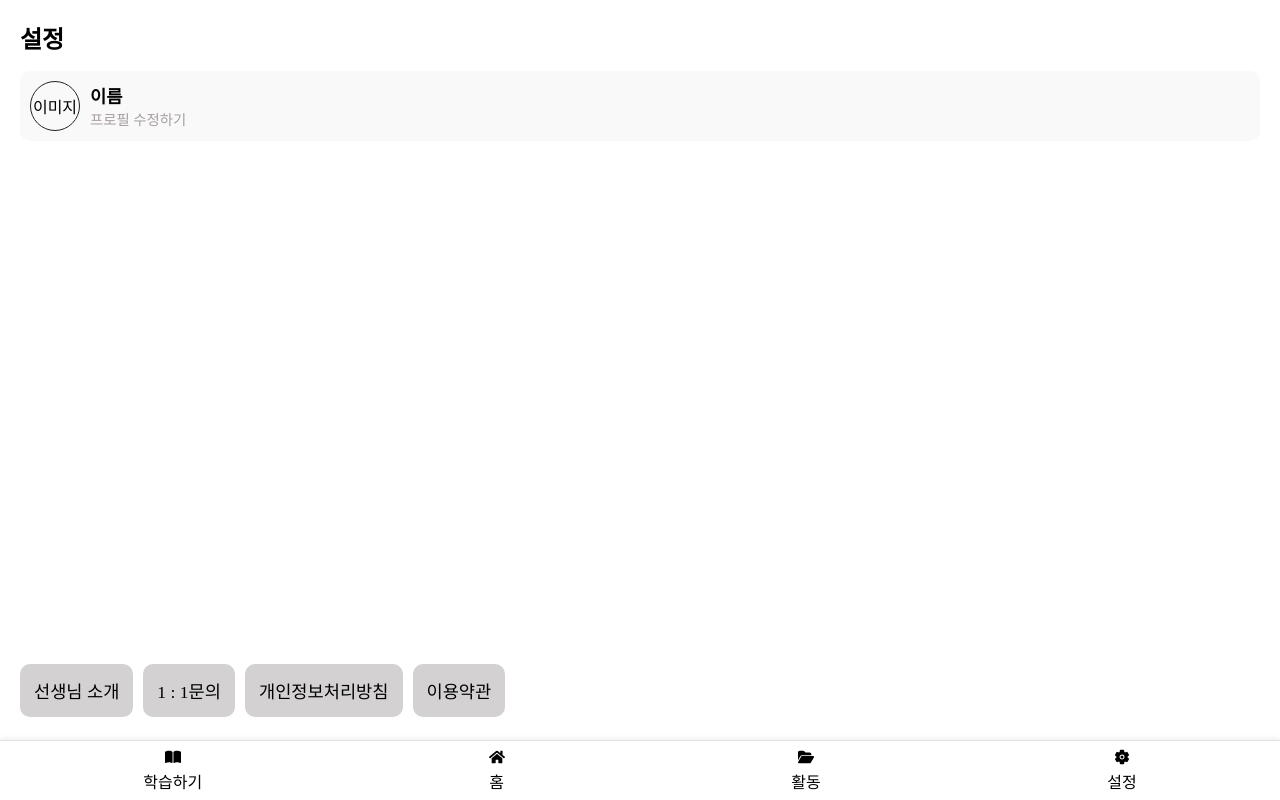
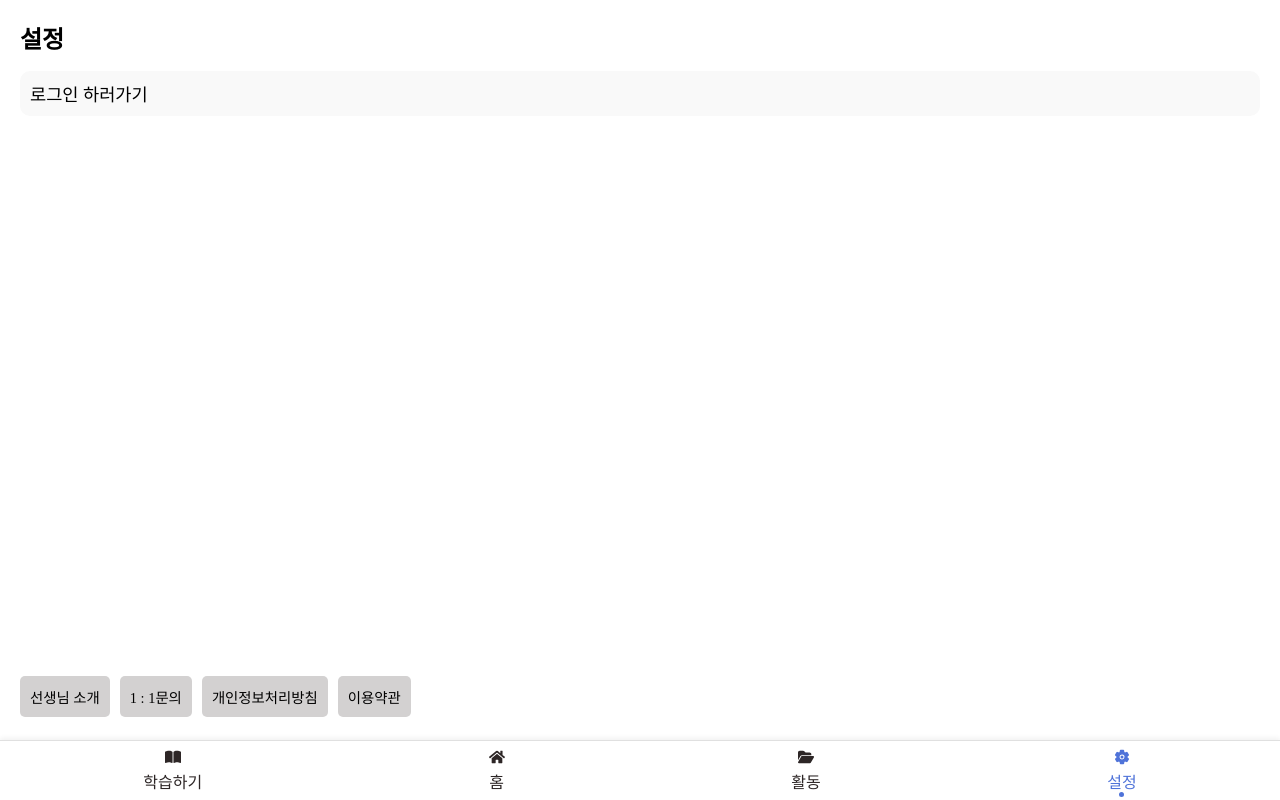
Before and after one commit to jin-park0115/janaggana, a React (Vite) app: page /system in a window 1280 px wide. Built offline with nearby package versions, Linux system fonts and the light colour scheme.

Commit message:
style: 설정창 로그인페이지 이동, NavBar에 NavLink로 active랑 hover추가

```diff
--- a/src/components/NavBar.tsx
+++ b/src/components/NavBar.tsx
@@ -4,7 +4,7 @@ import { FaBookOpen } from "react-icons/fa6";
 import { FaHome } from "react-icons/fa";
 import { FaFolderOpen } from "react-icons/fa6";
 import { IoSettings } from "react-icons/io5";
-import { Link } from "react-router-dom";
+import { NavLink } from "react-router-dom";
 
 export function NavBar() {
   return (
@@ -41,25 +41,44 @@ const NavWrap = styled.div`
   left: 0;
   z-index: 99;
   box-shadow: 0 -2px 5px rgba(0, 0, 0, 0.06);
+  color: #2d2626;
   @media (max-width: 650px) {
     font-size: 0.9rem;
   }
   @media (max-width: 450px) {
     font-size: 0.8rem;
-    font-weight: 300;
+    font-weight: 400;
   }
 `;
 
-const LinkStyle = styled(Link)`
+const LinkStyle = styled(NavLink)`
   display: flex;
   flex-direction: column;
   align-items: center;
   gap: 4px;
+  transition: all 0.2s ease-in-out;
   cursor: pointer;
+
   @media (max-width: 650px) {
     svg {
       width: 1.2rem;
       height: 1.2rem;
     }
   }
+
+  &:hover {
+    color: #86a1ea;
+  }
+  &.active {
+    color: #4f73d9;
+    &::after {
+      content: "";
+      position: absolute;
+      bottom: 3px;
+      width: 5px;
+      height: 5px;
+      border-radius: 50%;
+      background-color: #4f73d9;
+    }
+  }
 `;
--- a/src/components/ResultList.tsx
+++ b/src/components/ResultList.tsx
@@ -59,6 +59,7 @@ const Card = styled.li`
   padding: 16px;
   border-radius: 10px;
   margin-bottom: 12px;
+  cursor: pointer;
 `;
 
 const BadgeRow = styled.div`
--- a/src/pages/SystemPage.tsx
+++ b/src/pages/SystemPage.tsx
@@ -1,11 +1,16 @@
+import { useState } from "react";
+import { Link } from "react-router-dom";
 import styled from "styled-components";
 import { NavBar } from "../components/NavBar";
 
 export function SystemPage() {
+  const [login, setLogin] = useState<boolean>(false);
+  console.log(setLogin);
   return (
     <Container>
       <h2>설정</h2>
       <UserInfoStyle>
+        {login ? (
           <UserInfoWrap>
             <ProfileStyle>이미지</ProfileStyle>
             <TitleStyle>
@@ -13,6 +18,14 @@ export function SystemPage() {
               <p className="user-modify">프로필 수정하기</p>
             </TitleStyle>
           </UserInfoWrap>
+        ) : (
+          <UserInfoWrap>
+            <GoLogin to="/login">
+              <p>로그인 하러가기</p>
+            </GoLogin>
+          </UserInfoWrap>
+        )}
+
         <InfoWrap>
           <Info>선생님 소개</Info>
           <Info>1 : 1문의</Info>
@@ -74,6 +87,7 @@ const InfoWrap = styled.div`
   display: flex;
   align-items: center;
   gap: 10px;
+
   @media (max-width: 505px) {
     border: 1px solid #222;
     background: #222;
@@ -87,15 +101,20 @@ const InfoWrap = styled.div`
 `;
 
 const Info = styled.div`
-  padding: 14px;
-  font-size: 1.1rem;
+  padding: 10px;
+  font-size: 0.9rem;
   display: flex;
   justify-content: center;
-  border-radius: 10px;
+  border-radius: 5px;
   background-color: #d3d1d1;
   @media (max-width: 505px) {
     padding: 8px;
-    border-radius: 6px;
+    border-radius: 4px;
     font-size: 0.7rem;
   }
 `;
+
+const GoLogin = styled(Link)`
+  width: 100%;
+  font-size: 1.1rem;
+`;
```
Lines whose indentation alone changed are shown as unchanged.
